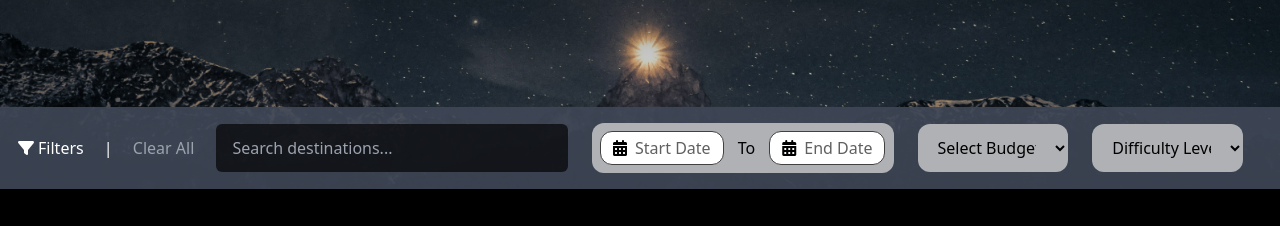
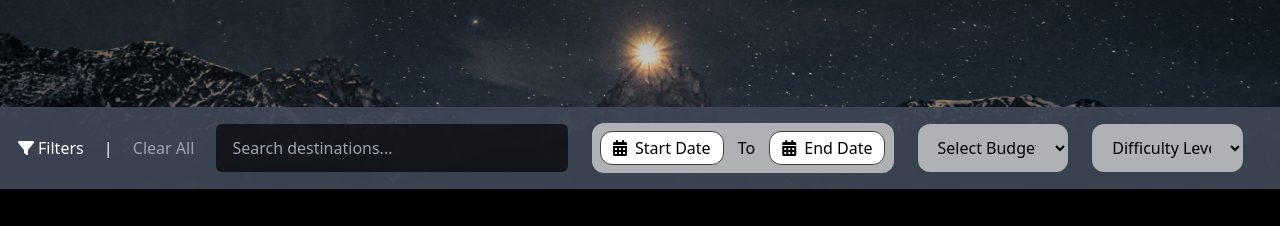
Before and after one commit to ameerhamza6273/nuxt-wordpress, a Nuxt app: page / in a window 1280 px wide. Shown: the part 3620-3846 px from the top of the page. Built offline with nearby package versions, Linux system fonts and the light colour scheme; no server answers.

Commit message:
filter set

```diff
--- a/components/FindAdventure.vue
+++ b/components/FindAdventure.vue
@@ -13,17 +13,15 @@
       </div>
       <!-- filter section -->
       <div class="flex items-center bg-[#404857e6] p-3 flex-wrap gap-2 justify-left shadow-lg">
-        <!-- Filters Button and Clear All -->
+        <!-- Filters and Clear All -->
         <div class="flex items-center justify-around space-x-2 text-white w-full sm:w-[15%] min-w-[150px]">
           <span class="flex items-center space-x-1 cursor-pointer">
             <i class="fas fa-filter"></i>
             <span>Filters</span>
           </span>
-          <!-- White Divider -->
-          <span class="text-white">|</span> <!-- You can also use a border instead -->
+          <span class="text-white">|</span>
           <span class="text-gray-400 cursor-pointer hover:text-white">Clear All</span>
         </div>
-
 
         <!-- Search Input -->
         <input type="text" placeholder="Search destinations..."
@@ -32,16 +30,15 @@
         <!-- Date Range -->
         <div
           class="relative flex items-center justify-between bg-[#afb1b4] rounded-xl overflow-hidden p-2 w-full sm:w-[24%] min-w-[300px] mx-2 my-1">
-
           <!-- Start Date -->
           <div
             class="relative flex items-center px-3 py-1 bg-white space-x-2 cursor-pointer rounded-xl border border-[#414141]"
-            @click="$refs.startDate.showPicker()">
+            @click="showPicker($refs.startDateInput)">
             <i class="fas fa-calendar-alt"></i>
-            <span id="startDateLabel" class="text-[#606060]">Start Date</span>
-            <input ref="startDate" type="date" class="absolute opacity-0 -top-[5px] left-0 mt-3 pointer-events-none"
-              @change="(event) => updateLabel(event, 'startDateLabel')" />
-
+            <span>{{ startDateLabel }}</span>
+            <input ref="startDateInput" type="date"
+              class="absolute opacity-0 -top-[5px] left-0 mt-3 pointer-events-none"
+              @change="(event) => updateLabel(event, startDateLabel, 'Start Date')" />
           </div>
 
           <!-- To Separator -->
@@ -50,14 +47,13 @@
           <!-- End Date -->
           <div
             class="relative flex items-center px-3 py-1 bg-white space-x-2 cursor-pointer rounded-xl border border-[#414141]"
-            @click="$refs.endDate.showPicker()">
+            @click="showPicker($refs.endDateInput)">
             <i class="fas fa-calendar-alt"></i>
-            <span id="endDateLabel" class="text-[#606060]">End Date</span>
-            <input ref="endDate" type="date" class="absolute opacity-0 -top-[5px] left-0 mt-3 pointer-events-none"
-              @change="(event) => updateLabel(event, 'endDateLabel')" />
+            <span>{{ endDateLabel }}</span>
+            <input ref="endDateInput" type="date" class="absolute opacity-0 -top-[5px] left-0 mt-3 pointer-events-none"
+              @change="(event) => updateLabel(event, endDateLabel, 'End Date')" />
           </div>
         </div>
-
 
         <!-- Budget Dropdown -->
         <select
@@ -77,6 +73,7 @@
           <option>Hard</option>
         </select>
       </div>
+
     </div>
     <!-- slider section -->
     <div class="max-w-[1290px] mx-auto px-4 sm:px-10 py-10">
@@ -159,11 +156,17 @@ const pagesLinks = ref([
 
 ]);
 
-function updateLabel(event, labelId) {
-  const label = document.getElementById(labelId);
-  const value = event.target.value;
-  label.textContent = value ? value : (labelId === 'startDateLabel' ? 'Start Date' : 'End Date');
-}
+
+const startDateLabel = ref('Start Date');
+const endDateLabel = ref('End Date');
+
+const updateLabel = (event, labelRef, defaultText) => {
+  labelRef.value = event.target.value || defaultText;
+};
+
+const showPicker = (refName) => {
+  refName?.showPicker?.();
+};
 </script>
 
 <style scoped>
```
